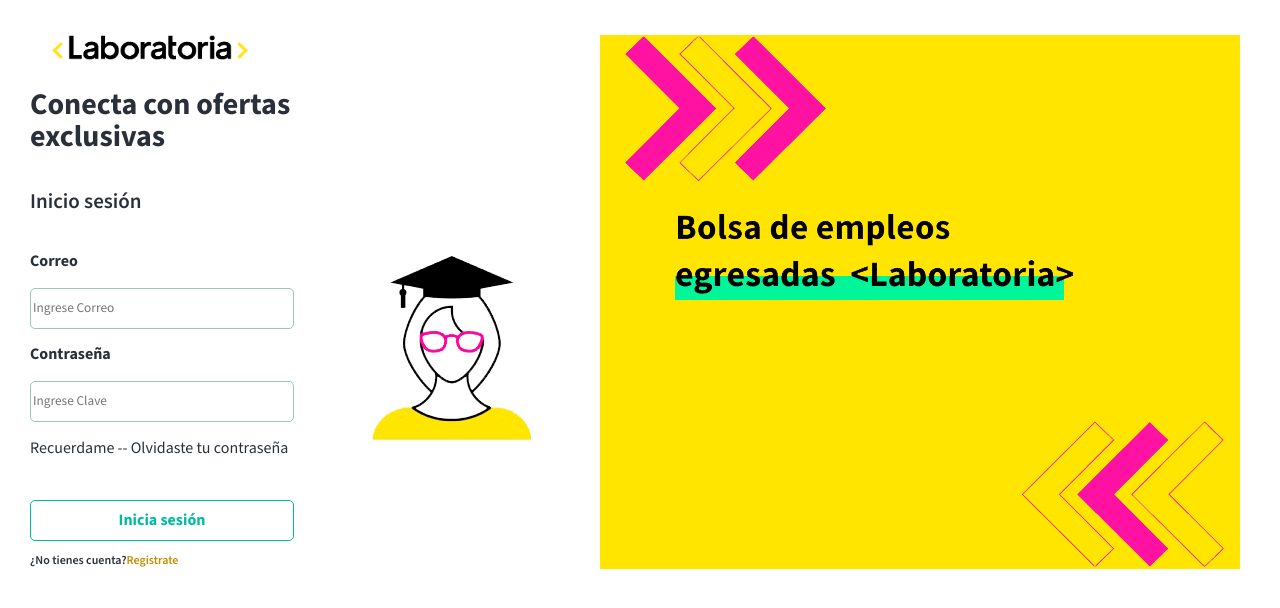
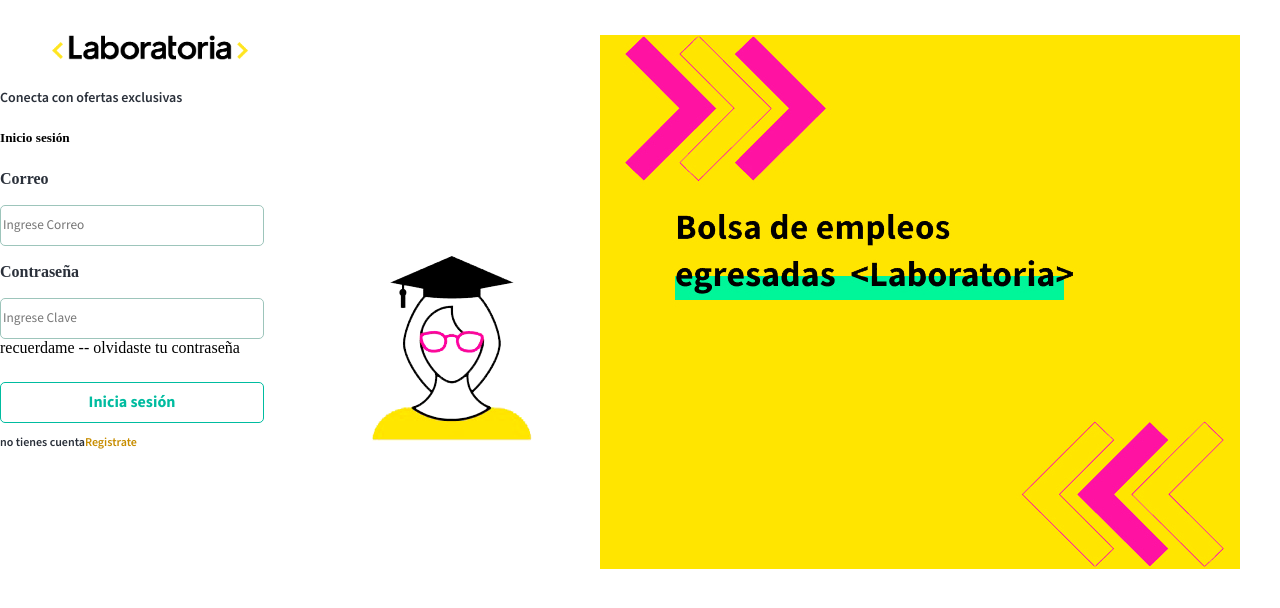
Before and after one commit to nataliabarriga/SCL011-Laborum-Postulante, a React (Create React App) app: page /Login in a window 1280 px wide. Shown: the top 608 px of the page. Built offline with nearby package versions, Linux system fonts and the light colour scheme.

Commit message:
arreglando errores firebase

```diff
--- a/src/Component/Login.js
+++ b/src/Component/Login.js
@@ -1,4 +1,3 @@
-/* eslint-disable jsx-a11y/label-has-associated-control */
 import React from "react";
 import { withRouter, Link } from "react-router-dom";
 import firebase from "firebase";
@@ -6,7 +5,7 @@
 import logo from "../img/logo.png";
 import egresada from "../img/mono (1).png";
 import yellowBox from '../img/home-lab.jpg';
-import Registry from './registry';
+import Registry from './registry'
 
 const Login = props => {
   const singIn = (email, password) => {
@@ -34,14 +33,17 @@
 
   return (
     <div className="container-principal">
+      <div className='container-lo'>
         <div>
           <img src={logo} alt="logo laboratoria" className="logoLaboratoria" />
         </div>
 
-      <div className='container-left'>
+        <div className="container-title-login">
           <h3>Conecta con ofertas exclusivas</h3>
           <h5>Inicio sesión</h5>
+        </div>
 
+        <form className="container-form" action="javascript:void(0)">
           <div className="col-md-3">
             <label className="title-label">Correo</label>
             <input
@@ -49,7 +51,7 @@
               type="Email"
               placeholder="Ingrese Correo"
               className="form-control"
-            />
+            ></input>
           </div>
 
           <div className="col-md-3">
@@ -59,22 +61,22 @@
               type="Password"
               placeholder="Ingrese Clave"
               className="form-control"
-            />
-          </div>
-            <div>
-              <p>Recuerdame -- Olvidaste tu contraseña</p>
+            ></input>
           </div>
 
+          <div >recuerdame -- olvidaste tu contraseña</div>
+
           <div className="col-md-3">
-            <button type="submit" className="btn-create-account" onClick={handleClick}>
+            <button className="btn-create-account" onClick={handleClick}>
               Inicia sesión
             </button>
+          </div>
 
-            <div className="cuenta">
-              <p className="texto">¿No tienes cuenta?</p>
-              <Link to="/Registro" className="textoRegistry">Registrate</Link>
+          <div>
+            <p className='texto'> no tienes cuenta
+           <Link to="/Registro" className='textoRegistry'>Registrate</Link></p>
           </div>
-          </div>
+        </form>
       </div>
 
       <div className='cont-Img-Egresada'>
--- a/src/Component/Perfil/ButtonsFour.js
+++ b/src/Component/Perfil/ButtonsFour.js
@@ -21,20 +21,19 @@
       city: myState.city,
       dateOfBirth: myState.dateOfBirth,
       stateId: myState.stateId,
-      aboutMe: myState.aboutMe,
-      actualJob: myState.actualJob,
+      abautMe: myState.abautMe,
       nameInstitution: myState.nameInstitution,
-      mail: myState.mail,
+      urlLinkedin: myState.urlLinkedin,
+      /* mail: myState.mail,
       backupMail: myState.backupMail,
       phone: myState.phone,
-      backupPrefixPhone: myState.backupPrefixPhone,
       fullTime: myState.fullTime,
       partTime: myState.partTime,
       firstJob: myState.firstJob,
       practice: myState.practice,
-      urlLinkedin: myState.urlLinkedin,
+
       urlPortafolio: myState.urlPortafolio,
-      urlRrss: myState.urlRrss,
+      urlRrss: myState.urlRrss, */
       educationTitle: myState.educationTitle,
       educationSince: myState.educationSince,
       educationUntil: myState.educationUntil,
@@ -61,10 +60,10 @@
 
   return (
     <div>
+       <button onClick={sendFirebase} className="btnColor col-2">Visualizar CV</button>
       <Router>
         <Link to="/ProfileThree"><button className="btnColor col-2">Atrás</button></Link>
         <button type="submit" className="btnColor col-2">Guardar</button>
-        <Link to="/"><button type="submit" onClick={sendFirebase} className="btnColor col-2">Visualizar CV</button></Link>
 
         <Switch>
           <Route exact path="/ProfileThree" component={ProfileThree} />
--- a/src/Component/Perfil/OtherProfiles.js
+++ b/src/Component/Perfil/OtherProfiles.js
@@ -3,12 +3,10 @@
 import './Forms.css';
 
 const OtherProfiles = () => {
-
   const [myState, dispatch] = useMyContext();
-
   const onChange = (event) => {
     dispatch({
-      type: 'ADD_INFORMATION',
+      type: 'ADD_CONTACT',
       field: event.target.name,
       value: event.target.value,
     });
--- a/src/Component/reducer.js
+++ b/src/Component/reducer.js
@@ -10,11 +10,11 @@
       return {
         stateId: [...state.stateId, action.payload],
       };
-    // case 'ADD_WORKEXPERIENCE':
-    //   return {
-    //     ...state,
-    //     [action.field]: action.value,
-    //   };
+    case 'ADD_CONTACT':
+    return {
+        ...state,
+        [action.field]: action.value,
+   };
     case 'ADD_EDUCATION':
       return {
         ...state,
--- a/src/ConfigFirebase/FirebaseInit.js
+++ b/src/ConfigFirebase/FirebaseInit.js
@@ -15,6 +15,7 @@
     measurementId: "G-MT17B4HRXW"
 })
 
-export const db = firebase.firestore();
+// export const db = firebase.firestore();
+let db = firebase.firestore()
 export const auth = firebase.auth();
 export default db;
```
Lines whose indentation alone changed are shown as unchanged.
